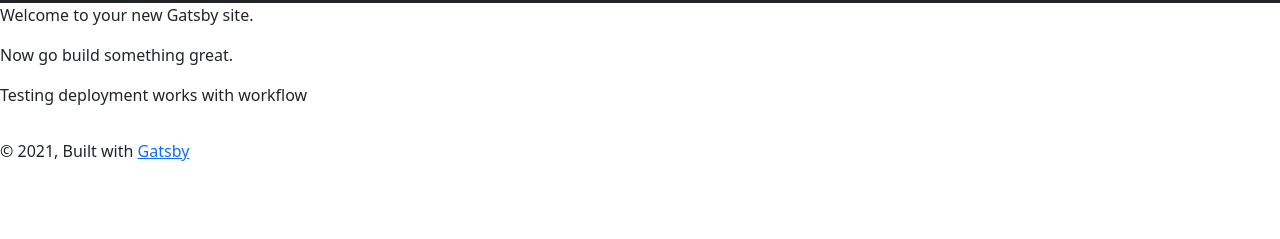
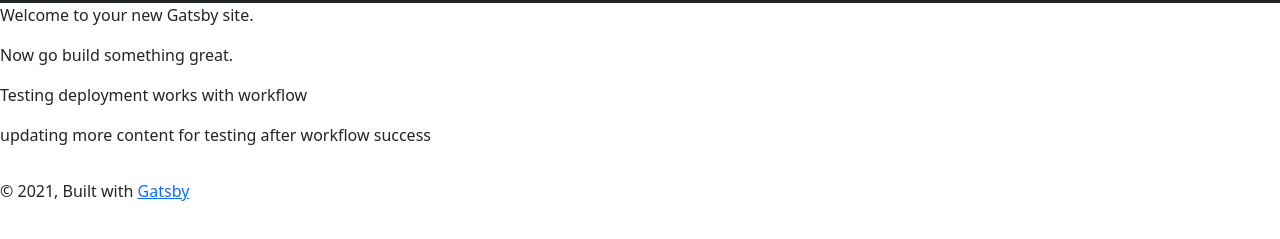
Before and after one commit to k3vonk/gajunyoung, a Gatsby site: page / in a window 1280 px wide. Shown: the part 53-292 px from the top of the page. Built offline with nearby package versions, Linux system fonts and the light colour scheme; Gatsby itself is replaced by a stand-in of ours.

Commit message:
testing small changes to webpage

```diff
--- a/src/pages/index.js
+++ b/src/pages/index.js
@@ -10,6 +10,7 @@ const IndexPage = () => (
     <p>Welcome to your new Gatsby site.</p>
     <p>Now go build something great.</p>
     <p>Testing deployment works with workflow</p>
+    <p>updating more content for testing after workflow success</p>
     {/* <p>
       <Link to="/page-2/">Go to page 2</Link> <br />
       <Link to="/using-typescript/">Go to "Using TypeScript"</Link>
```
